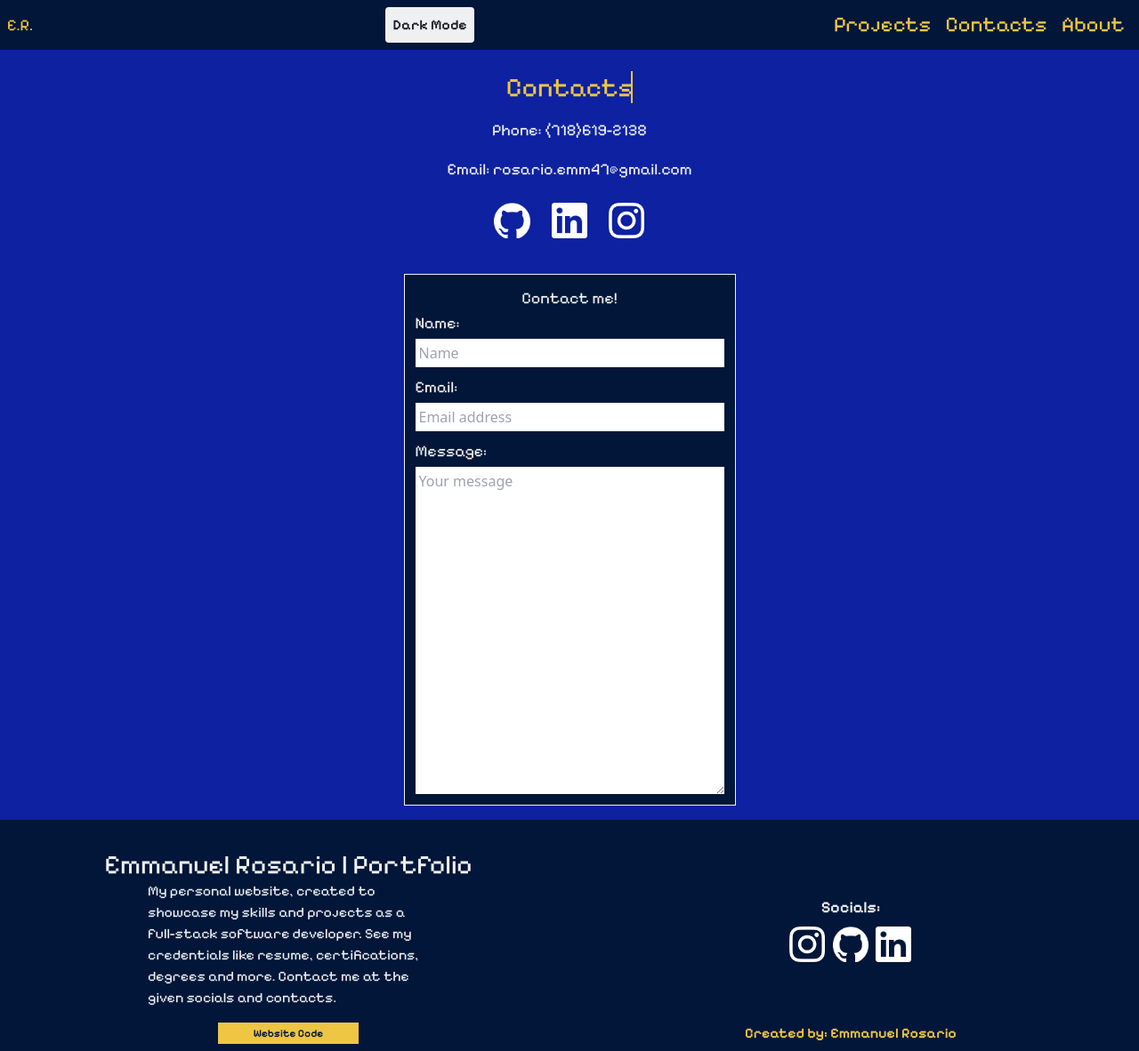
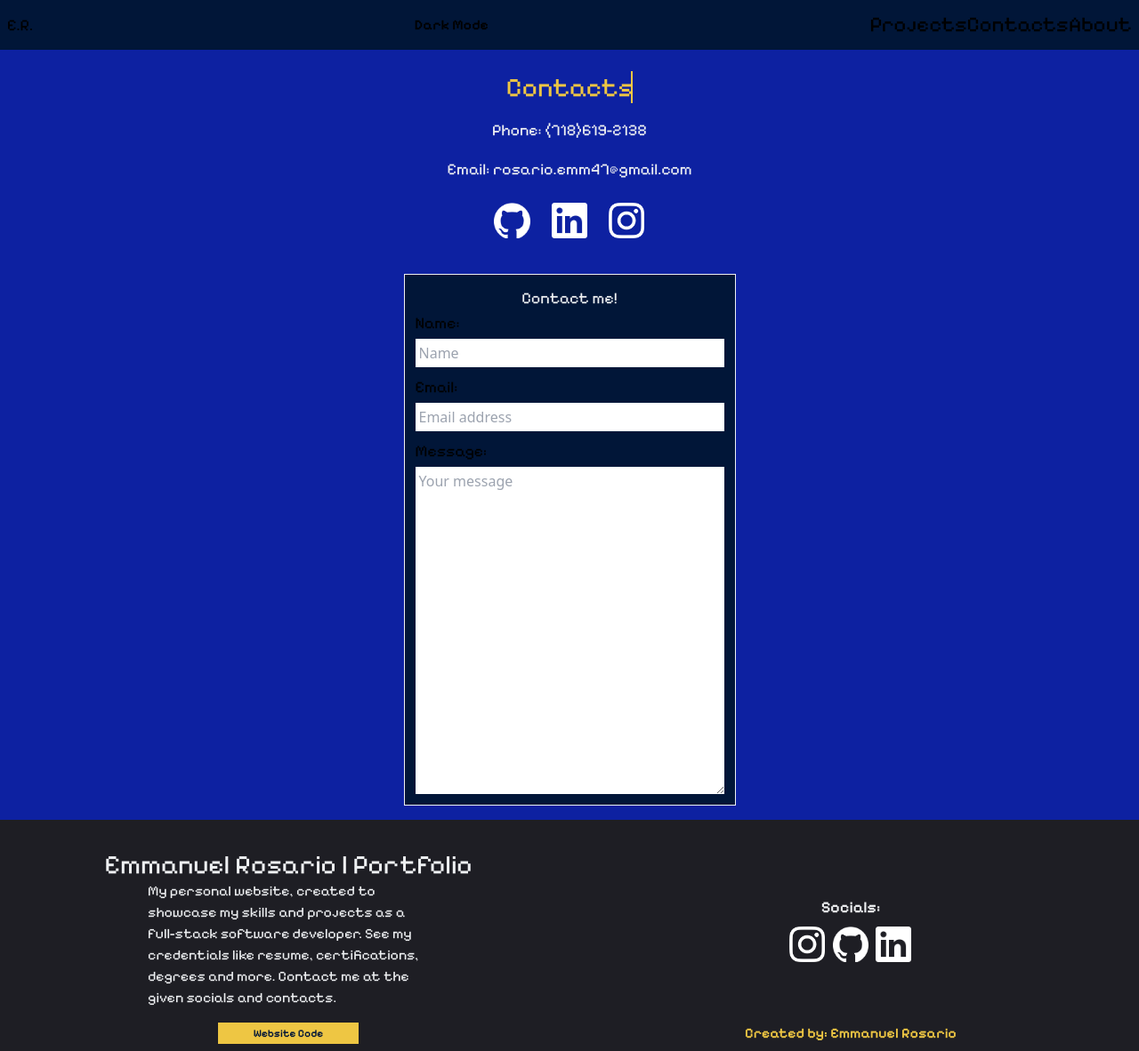
Before and after one commit to RosarioManny/ERosario-Portfolio-Site, a React (Vite) app: page /contacts in a window 1280 px wide. Shown: the whole page at 89% size. Built offline with nearby package versions, Linux system fonts and the light colour scheme; a web font is replaced by a local one.

Commit message:
Home and Style sheet organization

```diff
--- a/src/App.jsx
+++ b/src/App.jsx
@@ -29,7 +29,7 @@ function App() {
         <main >
           <div className={`
           min-h-screen transition-colors duration-300 flex flex-grow flex-col
-          ${darkMode ? theme.dark.bg : "bg-royal"}
+          ${darkMode ? theme.darkMode.background : theme.lightMode.background}
           `}>
             <Navbar element={Navbar} />
             <div className=''>
--- a/src/components/Home.jsx
+++ b/src/components/Home.jsx
@@ -36,20 +36,19 @@ const Home = () => {
       <section className="flex-col">
         <div>
             <h1 className={`
-
               ${ isMobile ?
                 `${theme.heading.home} text-8xl `
                 :
                 `${theme.heading.home}
                   mt-20 flex flex-col`
               }
-                  ${darkMode && theme.dark.home}
+              ${darkMode ? theme.darkMode.mainText : theme.lightMode.mainText}
               `
               }
             >
               <p className="typewriter typewriter-firstname font-Pixelify ">Emmanuel</p>
               <p className={`typewriter typewriter-lastname` }
-                  style={{
+                  tyle={{
                   visibility: nameAnimations.firstName ? "visible" : "hidden",
                 }}
                 >
@@ -62,7 +61,7 @@ const Home = () => {
             :
             `${theme.subheading.home}`
           }
-            ${darkMode && theme.dark.subheading}`
+          ${darkMode ? theme.darkMode.highlight : theme.lightMode.highlight}`
           }
         >
         <h3 className="">
@@ -78,14 +77,15 @@ const Home = () => {
         </div>
           <div className="flex">
             <p className={`
+              my-16
               ${theme.bodyText.default}
               ${theme.container.default}
-              ${darkMode ? theme.dark.container : "bg-midnight"} my-16`
+              ${darkMode ? `${theme.darkMode.container} ${theme.darkMode.mainText}` : `${theme.lightMode.container} ${theme.lightMode.mainText}`} `
               }
             >
-              <p className="text-2xl">Hello,</p>
+              <p className="text-2xl ">Hello,</p>
                 Welcome to my portfolio! As a passionate full-stack developer, I specialize in building dynamic, user-centered applications using <b>JavaScript, Python, HTML, and other key technologies.</b> Dive
-                into my projects to see how I bring ideas to life through code. Interested in learning more? Head over to the <Link to='/about' className={`font-semibold tranisition-color duration-500 ${ darkMode ? "text-tangerine hover:text-midnight" : "text-sunburst hover:text-skyline "}`}>
+                into my projects to see how I bring ideas to life through code. Interested in learning more? Head over to the <Link to='/about' className={`font-semibold tranisition-color duration-500 ${ darkMode ? theme.darkMode.highlight : theme.lightMode.highlight}`}>
                   About me page
                 </Link> for my resume and further contact details. I look forward to collaborating on exciting new projects with you or joining your team!"
             </p>
--- a/src/components/ProjectsDetails/Whataduudle.jsx
+++ b/src/components/ProjectsDetails/Whataduudle.jsx
@@ -19,7 +19,7 @@ return (
   <>
     <section className="place-items-center">
     <h1 className={`${theme.heading.default}
-        ${darkMode && theme.dark.subheading}
+        ${darkMode ? "" : theme.dark.subheading }
         typewriter typewriter-projects-whataduudle`
         }
         style={{ visibility: isAnimated ? "visible" : "hidden", }}>
--- a/src/components/partials/_Footer.jsx
+++ b/src/components/partials/_Footer.jsx
@@ -9,11 +9,17 @@ const Footer = () => {
 
   return (
     <>
-      <div className={` space-y-4 grid grid-cols-1 justify-items-center  ${theme.container.footer}
-            ${darkMode ? theme.dark.footer : "bg-midnight"}
-            `}>
+      <div className={`
+        space-y-4 grid grid-cols-1 justify-items-center
+        ${theme.container.footer}
+        ${darkMode ? theme.lightMode.background : theme.darkMode.background}
+        `}
+      >
         <section className="place-items-center w-fit">
-            <p className={` ${theme.heading.default} ${darkMode ? `!text-tangerine` : "" }`}>
+            <p className={`
+              ${theme.heading.default}
+              ${darkMode ? `!text-tangerine` : "" }`}
+            >
               Emmanuel Rosario | Portfolio
             </p>
           <p className={`${isMobile ? "w-1/2" : ""}`}>
@@ -27,7 +33,7 @@ const Footer = () => {
                 <h1 className="font-semibold text-lg py-2"> Socials:</h1>
                 <div className={` grid grid-cols-3 gap-2`}>
                   <Link to="https://www.instagram.com/it_sjustman.ny/">
-                  <img className="h-10 hover:animate-pulse" src="src/assets/Logos/Instagram_Glyph_White.png" alt="" />
+                    <img className="h-10 hover:animate-pulse" src="src/assets/Logos/Instagram_Glyph_White.png" alt="" />
                   </Link>
                   <Link to='https://github.com/RosarioManny'>
                     <img className="h-10 hover:animate-pulse" src="src/assets/Logos/github-mark-white.png" alt="" />
--- a/src/components/partials/_Navbar.jsx
+++ b/src/components/partials/_Navbar.jsx
@@ -28,7 +28,11 @@ const Navbar = () =>  {
   }, [isToggled]);
 
   return (
-    <nav className={`${theme.container.nav} ${theme.subheading.nav} ${darkMode ? theme.dark.nav : "bg-midnight"} h-14 z-10 overflow`}>
+    <nav className={`
+      ${theme.container.nav}
+      ${theme.subheading.nav}
+      ${darkMode ? theme.darkMode.background : "bg-midnight"} h-14 z-10 overflow`}
+    >
       {isMobile ? (
         // Desktop View
         <>
@@ -40,7 +44,7 @@ const Navbar = () =>  {
               onClick={toggleDarkMode}
               className=
               {`p-2 rounded h-fit text-base hover:border hover:border-2
-              ${darkMode ? "bg-midnight text-frost hover:border-sunburst  " : "bg-frost text-onyx hover:border-tangerine "}
+              ${darkMode ? "" : ""}
               `}
             >
               <p>
@@ -54,7 +58,7 @@ const Navbar = () =>  {
             key={link}
             to={`/${link}`}
             onClick={handleClick}
-            className="hover:border-2 hover:border-glacier  p-2"
+            className=""
           >
             {link.charAt(0).toUpperCase() + link.slice(1)}
           </Link>
--- a/src/styles/style.js
+++ b/src/styles/style.js
@@ -5,7 +5,7 @@ Color Pallete:
     Yellow    >  #EEC643    >  sunburst
     Dark Blue >  #011638    >  midnight
     Blue      >  #0D21A1    >  royal
-    Black     >  #141414    >  obsidian
+    Light Blue > #97DBFF    >  aqua
     White     >  #EEF0F2    >  frost
   Dark Mode:
     Color     -  Hex Code   -  Tailwind
@@ -24,13 +24,13 @@ export const theme = {
   },
   subheading: {
     default: "text-frost text-lg font-Pixelify transition-all duration-500",
-    home: "text-sunburst text-xl my-2 mx-4 font-Pixelify transition-all duration-500",
-    card: "font-bold text-xl mb-2 text-sunburst transition-all duration-500",
-    nav: "text-sunburst text-2xl font-Pixelify transition-all duration-500",
+    home: "text-xl my-2 mx-4 font-Pixelify transition-all duration-500",
+    card: "font-bold text-xl mb-2 transition-all duration-500",
+    nav: "text-2xl font-Pixelify transition-all duration-500",
   },
   bodyText: {
-    default: "text-frost text-lg font-Pixelify transition-all duration-500",
-    card: "text-frost text-auto text-[13px] font-Pixelify transition-all duration-500",
+    default: "text-lg font-Pixelify transition-all duration-500",
+    card: "text-auto text-[13px] font-Pixelify transition-all duration-500",
   },
   // Containers
   card: {
@@ -54,13 +54,17 @@ export const theme = {
   },
   // Colors
   lightMode: {
-    heading: "text-frost",
-    subheading: "text-frost",
-    bodyText: "text-frost",
-    background: "bg-midnight",
-
+    mainText: "text-frost",
+    highlight: "text-sunburst",
+    subheading: "text-aqua",
+    background: "bg-royal",
+    container: "bg-midnight"
   },
   darkMode: {
-
+    mainText: "text-glacier",
+    subheading: "text-tangerine",
+    highlight: "text-skyline",
+    background: "bg-onyx",
+    container: "bg-charcoal"
   },
 }
--- a/tailwind.config.js
+++ b/tailwind.config.js
@@ -10,7 +10,7 @@ export default {
       colors: {
         // vv Crash Site Colors
         sunburst: '#EEC643',
-        obsidian: '#141414',
+        aqua: '#97DBFF',
         frost: '#EEF0F2',
         royal: '#0D21A1',
         midnight: '#011638',
@@ -23,7 +23,7 @@ export default {
       },
       fontFamily: {
         Handjet: ['Handjet'],
-        Pixelify: ['Pixelify Sans']
+        Pixelify: ['Pixelify Sans, mono']
 
       }
     }
```
Lines whose indentation alone changed are shown as unchanged.
